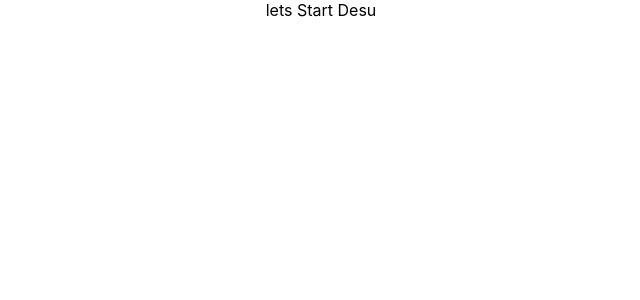
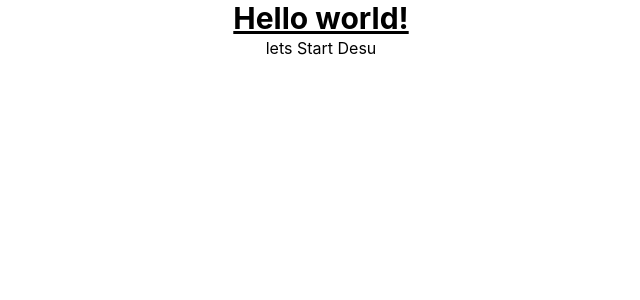
Before and after one commit to G123-jp/react_assignment, a React (Create React App) app: page / in a window 1280 px wide. Shown: the top 300 px of the page, without its empty margins (319-959 px from the left). Built offline with nearby package versions, Linux system fonts and the light colour scheme.

Commit message:
IMPLEMENTED: tailwind config

```diff
--- a/package.json
+++ b/package.json
@@ -39,5 +39,8 @@
       "last 1 firefox version",
       "last 1 safari version"
     ]
+  },
+  "devDependencies": {
+    "tailwindcss": "^3.2.4"
   }
 }
--- a/src/components/main_form.tsx
+++ b/src/components/main_form.tsx
@@ -1,3 +1,4 @@
+import { useState } from "react";
 import Step_1 from "./step_1";
 import Step_2 from "./step_2";
 import Step_3 from "./step_3";
@@ -5,8 +6,13 @@ import Step_4 from "./step_4";
 import Step_5 from "./step_5";
 
 const MainFormPage: React.FC = () => {
+    const [step, setStep] = useState<number>(0);
+
     return(
         <div>
+            <h1 className="text-3xl font-bold underline">
+                Hello world!
+            </h1>
             <div>lets Start Desu</div>
         </div>
     )
--- a/src/index.css
+++ b/src/index.css
@@ -1,3 +1,7 @@
+@tailwind base;
+@tailwind components;
+@tailwind utilities;
+
 body {
   margin: 0;
   font-family: -apple-system, BlinkMacSystemFont, 'Segoe UI', 'Roboto', 'Oxygen',
--- /dev/null
+++ b/tailwind.config.js
@@ -0,0 +1,10 @@
+/** @type {import('tailwindcss').Config} */
+module.exports = {
+  content: [
+    "./src/**/*.{js,jsx,ts,tsx}"
+  ],
+  theme: {
+    extend: {},
+  },
+  plugins: [],
+}
```
Also changed, not shown: 1 other file (tests, documents, lock files or other folders).
